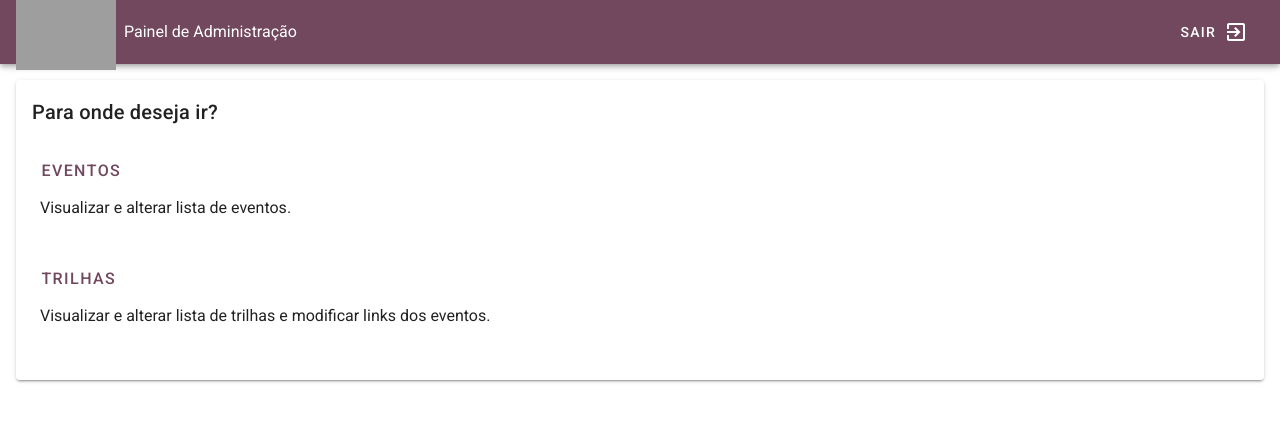
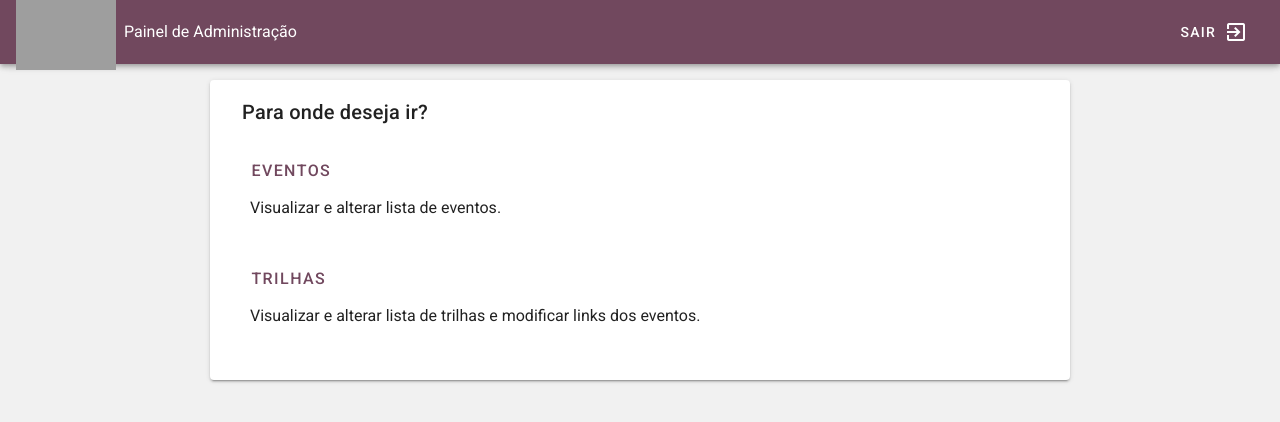
Before and after one commit to shes-tech/conference-admin-app, a Vue app: page /menu in a window 1280 px wide. Shown: the top 422 px of the page. Built offline with nearby package versions, Linux system fonts and the light colour scheme; no server answers; the database is empty; sample sign-in values are in the browser's storage; grey boxes are pictures that could not be loaded.

Commit message:
Change some styles

```diff
--- a/src/App.vue
+++ b/src/App.vue
@@ -26,7 +26,7 @@
       </v-btn>
     </v-app-bar>
 
-    <v-main>
+    <v-main style="background-color: #f1f1f1;">
       <router-view />
     </v-main>
   </v-app>
--- a/src/views/BasePage.vue
+++ b/src/views/BasePage.vue
@@ -1,6 +1,8 @@
 <template>
-  <v-card class="ma-4">
-    <router-view />
+  <v-card class="base-card">
+    <div class="inner-base ma-4">
+      <router-view />
+    </div>
   </v-card>
 </template>
 
@@ -19,3 +21,11 @@ export default {
   },
 };
 </script>
+
+<style lang="scss" scoped>
+.base-card {
+  max-width: 860px;
+  margin-left: auto;
+  margin-right: auto;
+}
+</style>
```
